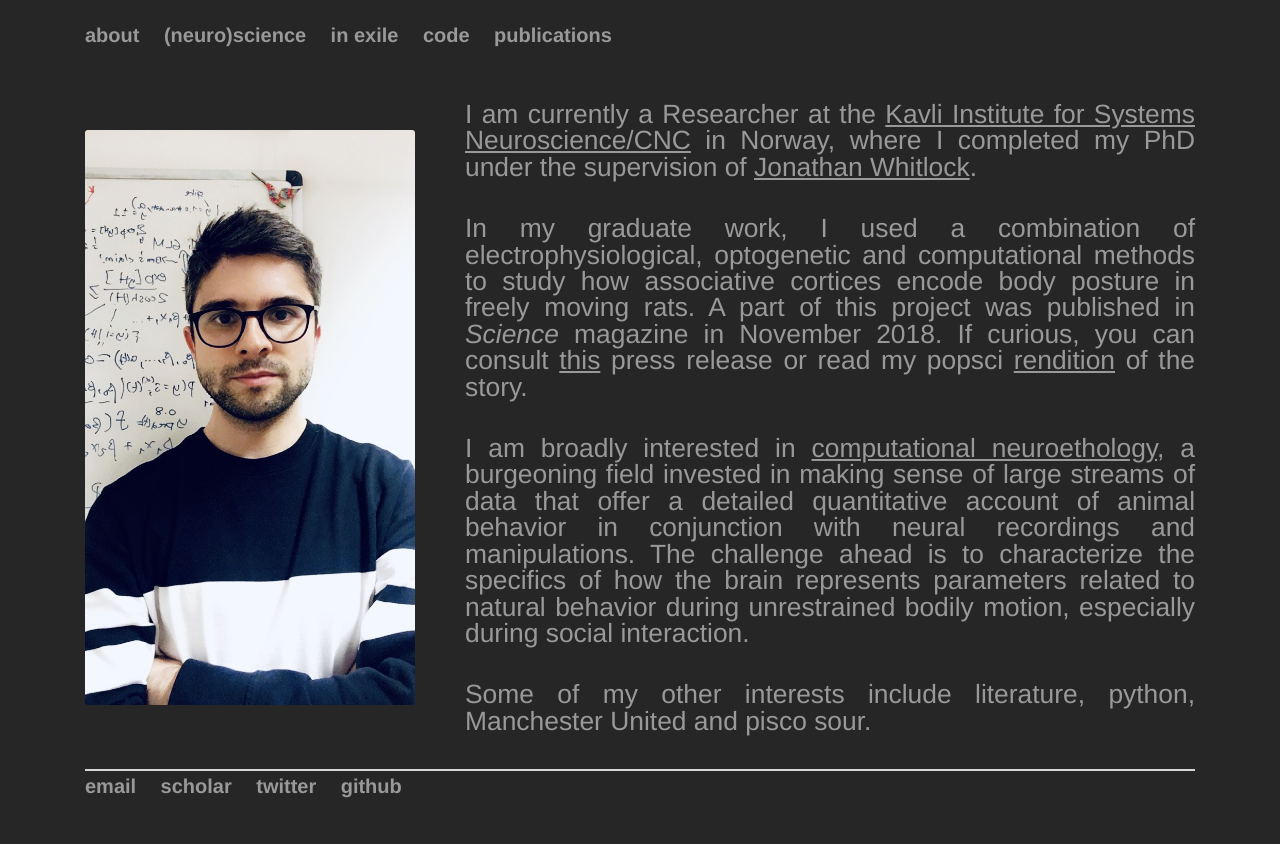
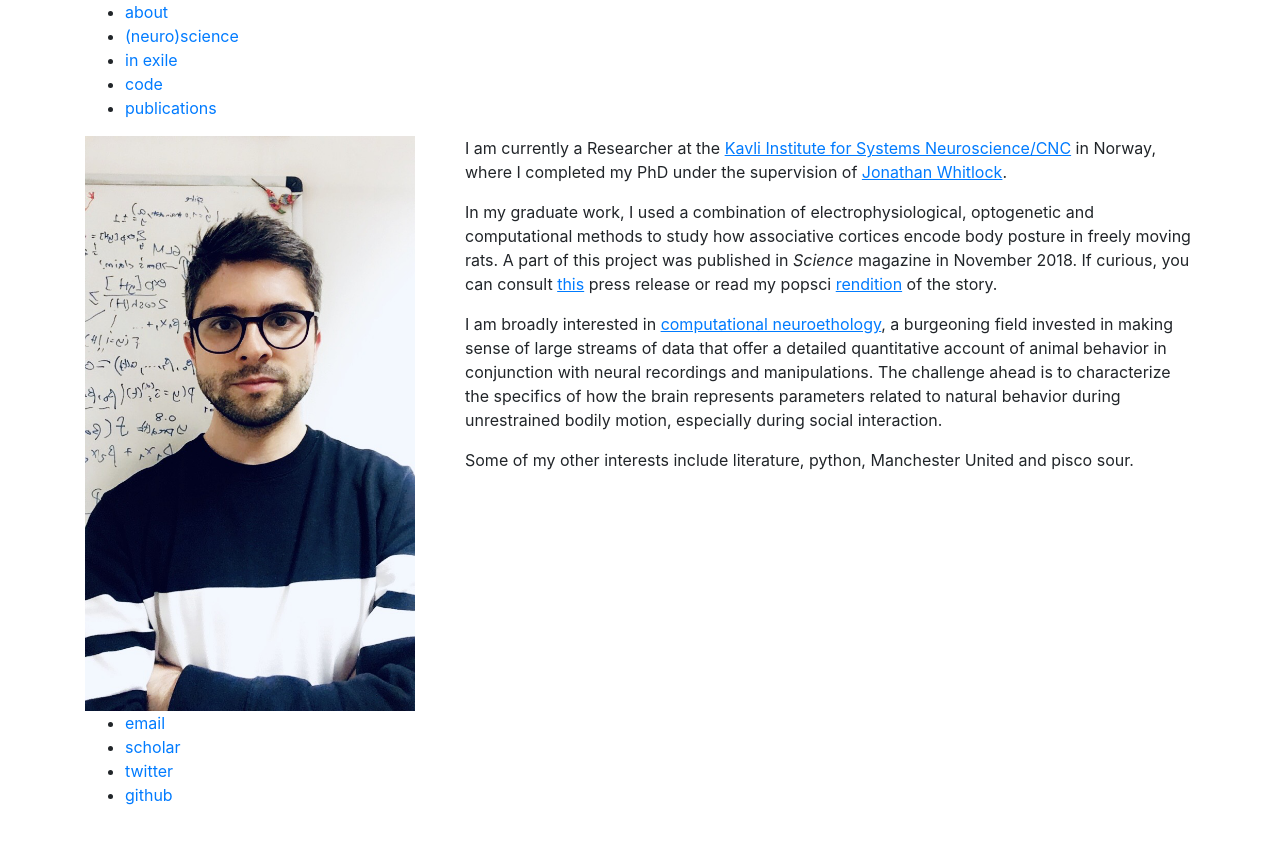
Before and after one commit to bartulem/bartulem.github.io, a Jekyll site: the page built from about/index.html, in a window 1280 px wide. Shown: the top 844 px of the page. Built offline with Jekyll 4.4.1, drawn with Linux system fonts in a browser that asks for light colours.

Commit message:
Update default.html

```diff
--- a/_layouts/default.html
+++ b/_layouts/default.html
@@ -3,18 +3,15 @@
 	<html lang="en">
 
 		{% include head.html %}
-		<link rel="stylesheet" type="text/css" href="https://bartulem.github.io/css/main.css">
 
 		<body>
 			<div class="container">
 
 				{% include header.html %}
-				<link rel="stylesheet" type="text/css" href="https://bartulem.github.io/css/main.css">
 
 				{{ content }}
 
 				{% include footer.html %}
-				<link rel="stylesheet" type="text/css" href="https://bartulem.github.io/css/main.css">
 
 			</div> <!-- /container -->
 		</body>
```
